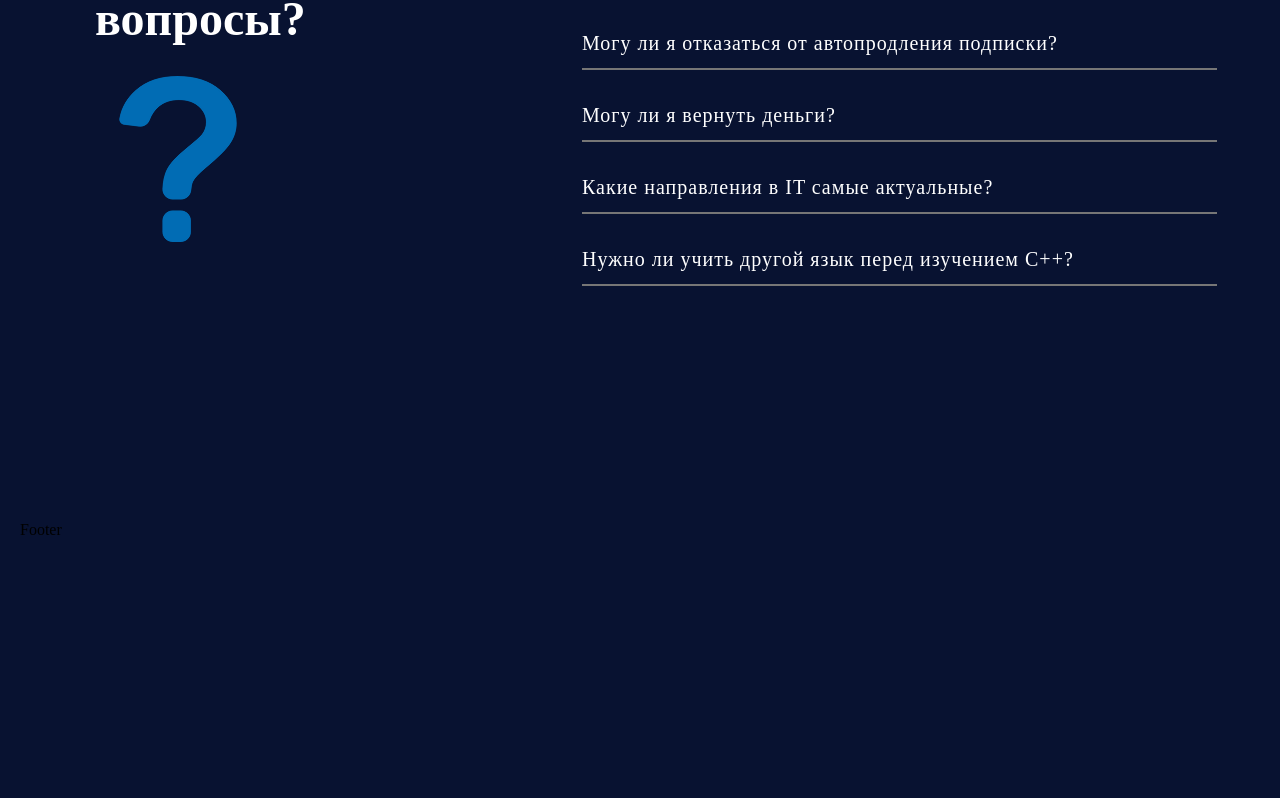
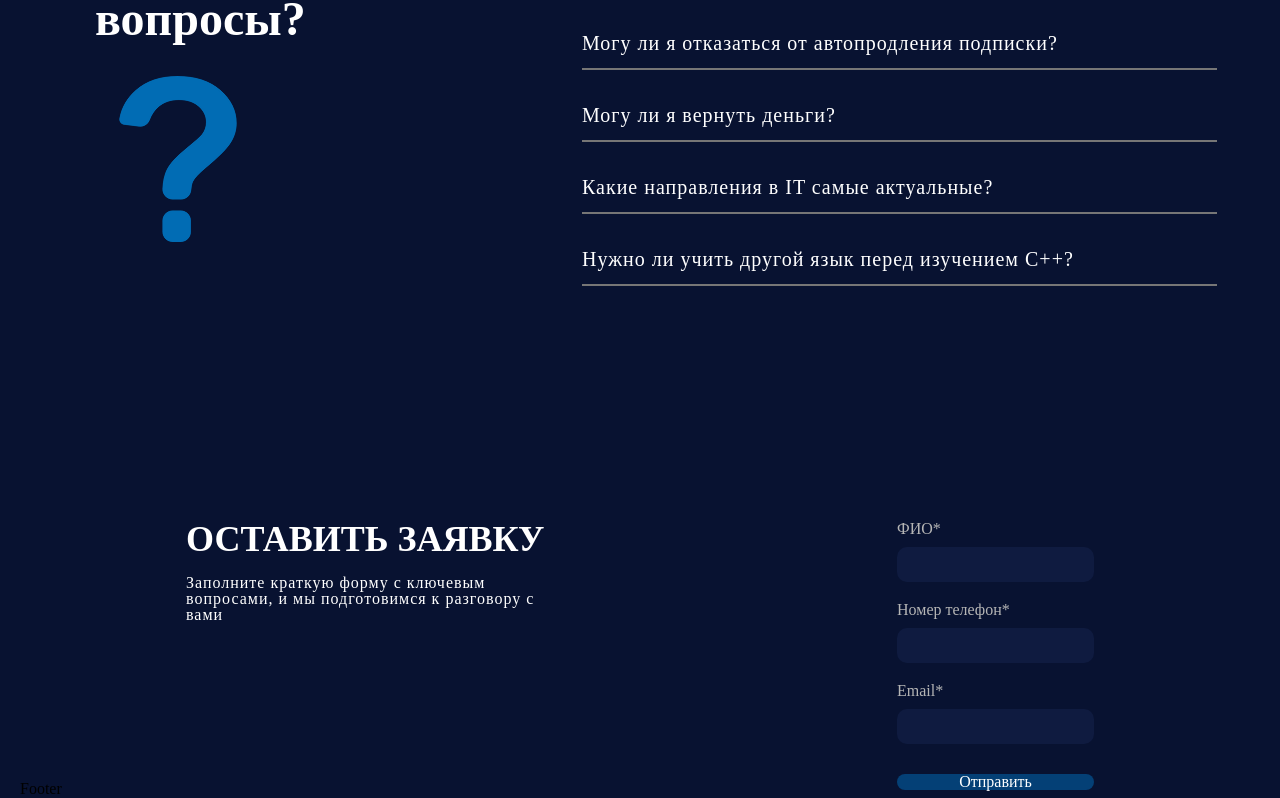
Before and after one commit to ainazikbapaeva/IT_School, a Next.js app: page / in a window 1280 px wide. Shown: the part 4086-4884 px from the top of the page. Before the commit the page ends 4625 px from the top, so only its background shows below. Built offline with nearby package versions, Linux system fonts and the light colour scheme; no server answers.

Commit message:
create_application

```diff
--- /dev/null
+++ b/src/components/pages/homeSections/Application.tsx
@@ -0,0 +1,37 @@
+import React from "react";
+import scss from "./application.module.scss";
+
+const Application = () => {
+	return (
+		<div className={scss.application}>
+			<div className="container">
+				<div className={scss.content}>
+					<div>
+						<h1 className={scss.title}>Оставить заявку</h1>
+						<p className={scss.text}>
+							Заполните краткую форму с ключевым вопросами, и мы подготовимся к
+							разговору с вами
+						</p>
+					</div>
+					<div className={scss.formBlock}>
+						<div className={scss.form}>
+							<span>ФИО*</span>
+							<input type="text" />
+						</div>
+						<div className={scss.form}>
+							<span>Номер телефон*</span>
+							<input type="text" />
+						</div>
+						<div className={scss.form}>
+							<span>Email*</span>
+							<input type="text" />
+						</div>
+						<button>Отправить</button>
+					</div>
+				</div>
+			</div>
+		</div>
+	);
+};
+
+export default Application;
--- a/src/components/pages/homeSections/Welcome.tsx
+++ b/src/components/pages/homeSections/Welcome.tsx
@@ -2,6 +2,7 @@
 import scss from "./welcome.module.scss";
 import Latest from "./Latest";
 import Question from "./Question";
+import Application from "./Application";
 const Welcome = () => {
 	return (
 		<div className={scss.welcome}>
@@ -17,9 +18,8 @@ const Welcome = () => {
 				</div>
 			</div>
 			<Latest />
-			<div className={scss.pageContainer}>
-				<Question />
-			</div>
+			<Question />
+			<Application />
 		</div>
 	);
 };
--- /dev/null
+++ b/src/components/pages/homeSections/application.module.scss
@@ -0,0 +1,75 @@
+.application {
+	.content {
+		display: flex;
+		justify-content: space-around;
+
+		.title {
+			font-family: Montserrat;
+			font-weight: 700;
+			font-size: 36px;
+			line-height: 100%;
+			text-transform: uppercase;
+			color: #ffffff;
+			width: 379px;
+		}
+
+		.text {
+			font-family: Montserrat;
+			font-weight: 400;
+			font-size: 16px;
+			line-height: 100%;
+			width: 350px;
+			color: #ffffff;
+			letter-spacing: 1px;
+			position: relative;
+			top: 18px;
+		}
+
+		.formBlock {
+			display: flex;
+			flex-direction: column;
+			gap: 20px;
+			.form {
+				display: flex;
+				flex-direction: column;
+				gap: 10px;
+
+				span {
+					font-family: Montserrat;
+					font-weight: 400;
+					font-size: 16px;
+					line-height: 100%;
+					color: #b5b5b5;
+					// width: 48px;
+				}
+
+				input {
+					width: 670;
+					height: 57;
+					border-radius: 10px;
+					background: #1b295966;
+					border: none;
+					outline: none;
+					padding: 10px;
+					color: white;
+				}
+			}
+			button {
+				width: 271;
+				height: 56;
+				border-radius: 10px;
+				background: #044076;
+				border: none;
+				font-family: Montserrat;
+				font-weight: 500;
+				font-size: 16px;
+				line-height: 100%;
+				color: #ffffff;
+				position: relative;
+				top: 10px;
+				outline: none;
+				cursor: pointer;
+			}
+		}
+	}
+}
```
